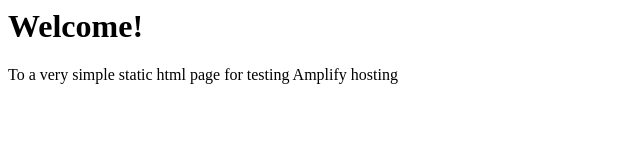
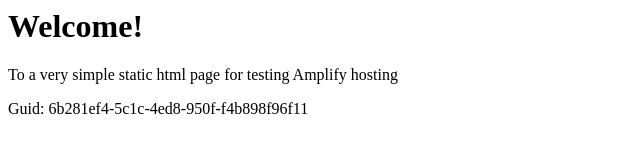
Before and after one commit to aws-aemilia-kix/Github-PR-Commit-Integration-Test-DoNotTouch-GithubWebhookPreviewCanaryTest-v1-prod-ap-northeast-3, a website: page src/index.html in a window 1280 px wide. Shown: the whole page, without its empty margins (0-640 px from the left). Drawn offline with Linux system fonts and the light colour scheme.

Commit message:
commit from integ tests

```diff
--- a/src/index.html
+++ b/src/index.html
@@ -1,3 +1,5 @@
+
+
 <html lang="en">
 
 <head>
@@ -10,6 +12,6 @@
 <body>
     <h1>Welcome!</h1>
     <p>To a very simple static html page for testing Amplify hosting</p>
-</body>
+    <p>Guid: 6b281ef4-5c1c-4ed8-950f-f4b898f96f11</p></body>
 
 </html>
```
